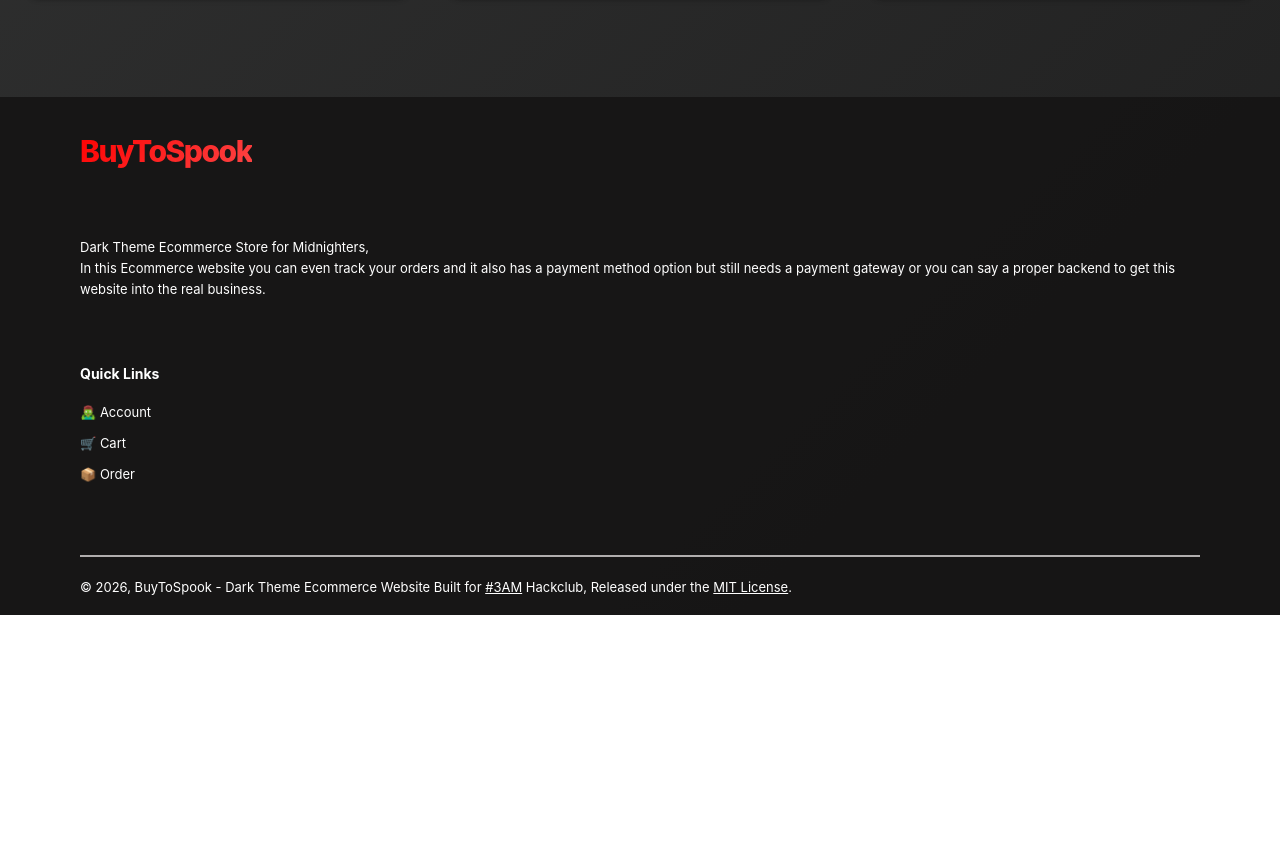
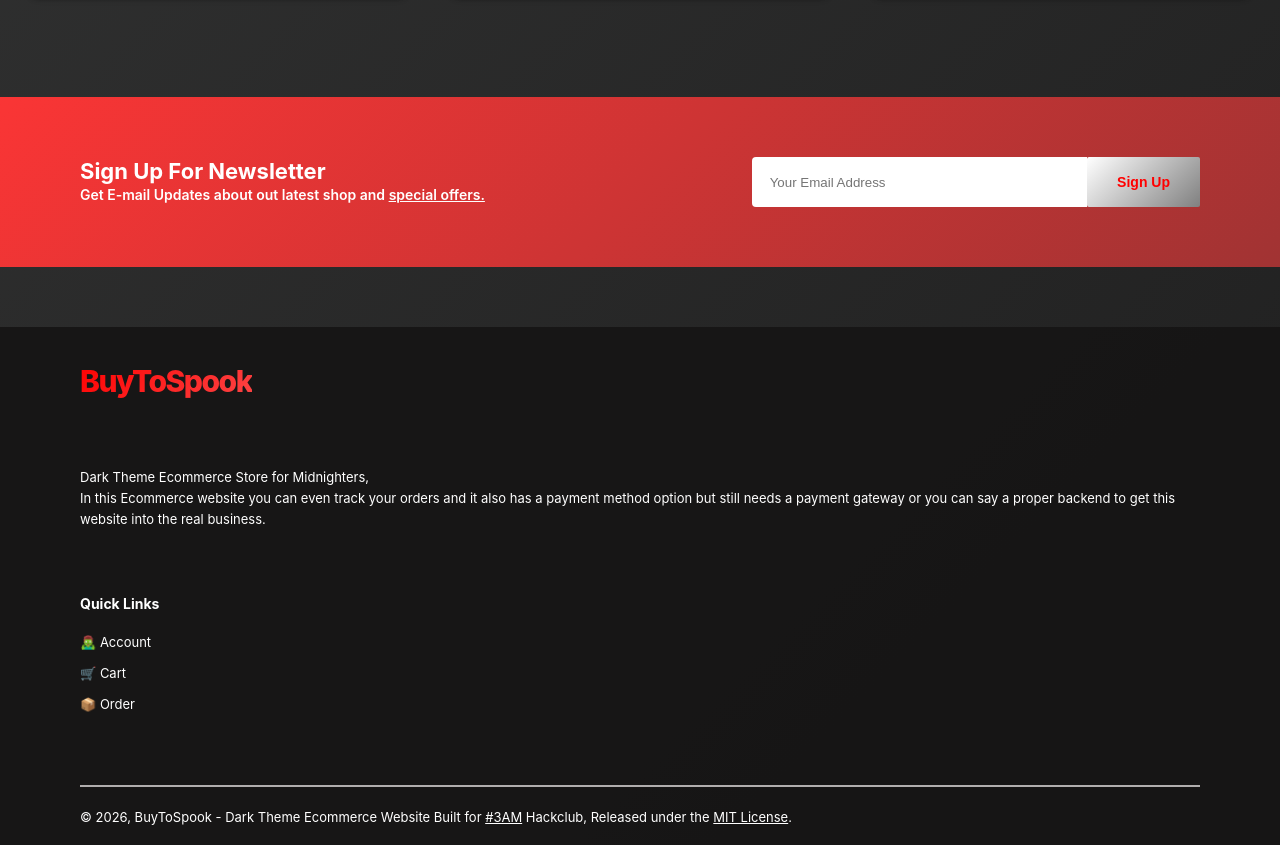
Before and after one commit to ShayanAzfar/Dark-Theme-Ecommerce-Store---3am, a plain HTML site: page index.html in a window 1280 px wide. Shown: the part 2810-3655 px from the top of the page. Before the commit the page ends 3425 px from the top, so only its background shows below. Drawn offline with Linux system fonts and the light colour scheme; a web font is replaced by a local one.

Commit message:
added newsletter feature to the page

```diff
--- a/index.html
+++ b/index.html
@@ -74,6 +74,16 @@
                     <div class="category-grid" id="categoryGrid">
 
                     </div>
+                </div>
+            </section>
+            <section id="newsletter">
+                <div class="newstext">
+                    <h3>Sign Up For Newsletter</h3>
+                    <p>Get E-mail Updates about out latest shop and <span><u>special offers.</u></span></p>
+                </div>
+                <div class="form">
+                    <input type="text" placeholder="Your Email Address">
+                    <a href="mailto:saba.ali.azfar@gmail.com"><button class="normal">Sign Up</button></a>
                 </div>
             </section>
         </div>
--- a/style.css
+++ b/style.css
@@ -223,6 +223,7 @@ h5 {
 }
 
 .hero-btn:hover {
+    color: rgb(250, 86, 86);
     transform: translateY(-3px);
     box-shadow: 0 8px 20px rgba(17, 24, 39, 0.4);
 }
@@ -1412,7 +1413,66 @@ h5 {
     color: gray;
     transform: translateY(4px);
 }
-
+#newsletter {
+    margin: 0 0 60px 0;
+    padding: 60px 80px;
+    display: flex;
+    justify-content: space-between;
+    flex-wrap: wrap;
+    align-items: center;
+    background-repeat: no-repeat;
+    background-position: 20% 30%;
+    background: linear-gradient(135deg, #fa3535 0%, #a13333 100%);
+}
+#newsletter h3 {
+    font-size: 22px;
+    font-weight: 700;
+    color: #fff;
+}
+#newsletter p{
+    font-size: 14px;
+    font-weight: 600;
+}
+#newsletter p span{
+    color: white;
+}
+#newsletter .form {
+    display: flex;
+    width: 40%;
+}
+#newsletter input {
+    height: 3.125rem;
+    padding: 0 1.25em;
+    width: 100%;
+    border: 1px solid transparent;
+    border-radius: 4px;
+    outline: none;
+    border-top-right-radius: 0;
+    border-bottom-right-radius: 0;
+}
+#newsletter button {
+    background: linear-gradient(135deg, white, gray);
+    color: rgb(255, 0, 0);
+    white-space: nowrap;
+    border-top-left-radius: 0;
+    border-bottom-left-radius: 0;
+    font-size: 14px;
+    font-weight: 600;
+    padding: 17px 30px;
+    border-radius: 2px;
+    cursor: pointer;
+    border: none;
+    outline: none;
+    transition: all 0.3s cubic-bezier(0.4, 0, 0.2, 1);
+}
+#newsletter .form:hover {
+    box-shadow: 0 8px 20px rgba(17, 24, 39, 0.4);
+}
+#newsletter button:hover {
+    color: rgb(250, 86, 86);
+    transform: translateY(-3px);
+    box-shadow: 0 8px 20px rgba(17, 24, 39, 0.4);
+}
 .logo {
     font-size: 1.875rem;
 }
```
